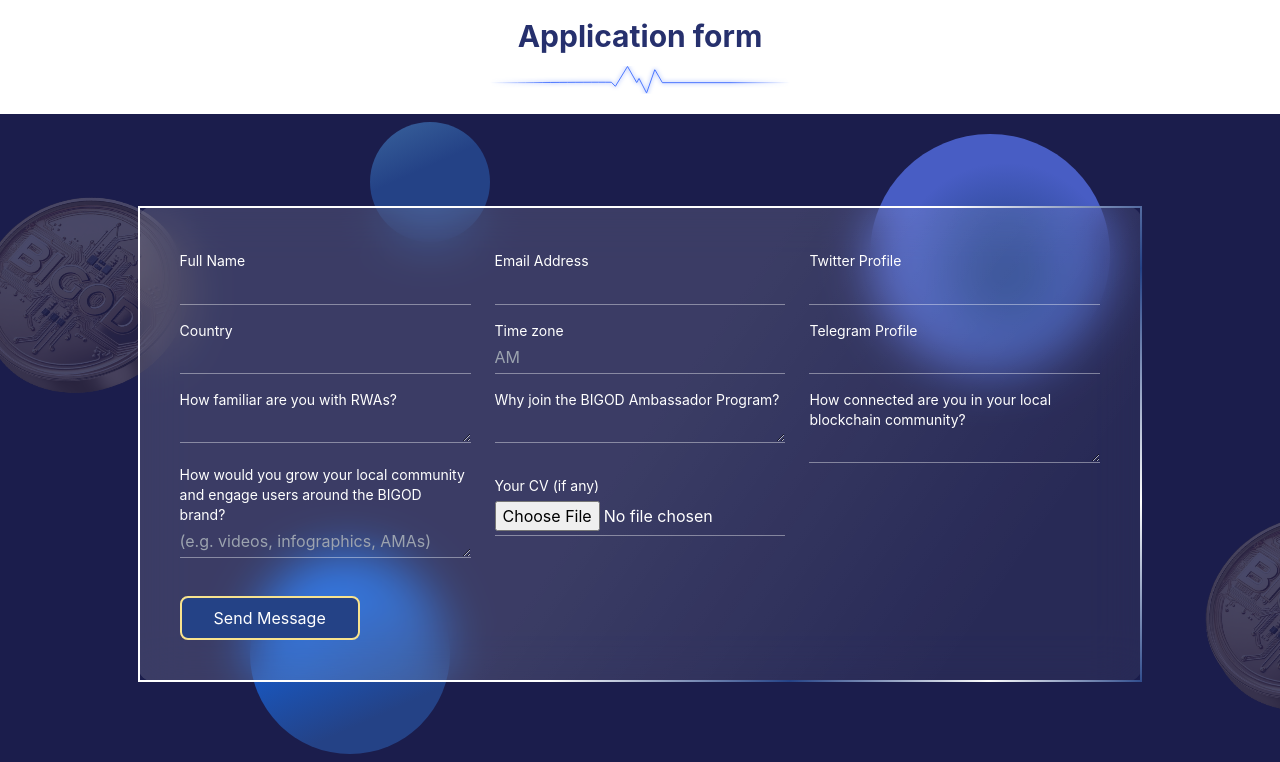
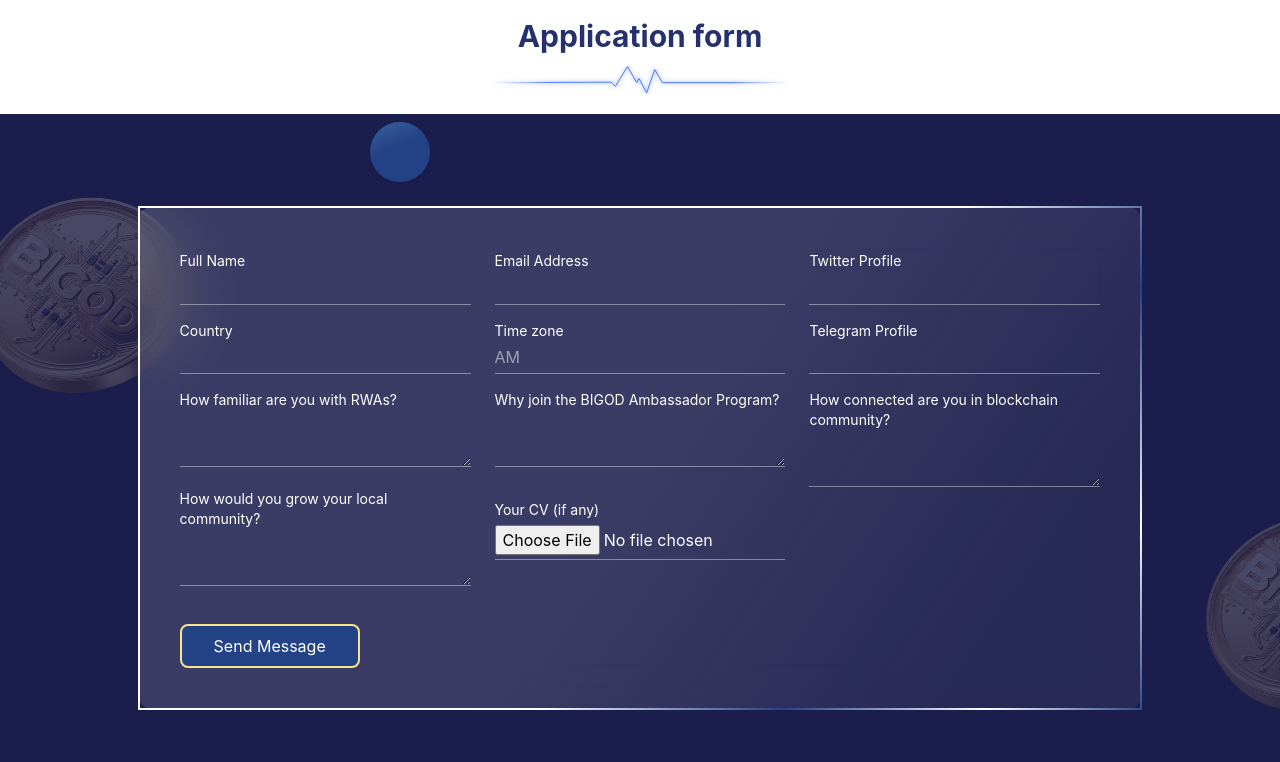
Before and after one commit to Srishti60/bigod-ambassador-program, a React (Create React App) app in the folder Bigod-Ambassdor-code/my-app-cra/: page / in a window 1280 px wide. Shown: the part 4860-5622 px from the top of the page. Built offline with nearby package versions, Linux system fonts and the light colour scheme.

Commit message:
integrate form submit api

```diff
--- a/Bigod-Ambassdor-code/my-app-cra/package.json
+++ b/Bigod-Ambassdor-code/my-app-cra/package.json
@@ -8,8 +8,10 @@
     "@testing-library/react": "^16.3.0",
     "@testing-library/user-event": "^13.5.0",
     "aos": "^2.3.4",
+    "axios": "^1.13.2",
     "react": "^19.2.1",
     "react-dom": "^19.2.1",
+    "react-hot-toast": "^2.6.0",
     "react-icons": "^5.5.0",
     "react-router-dom": "^7.6.2",
     "react-scripts": "5.0.1",
--- a/Bigod-Ambassdor-code/my-app-cra/src/Components/Homepage/application.jsx
+++ b/Bigod-Ambassdor-code/my-app-cra/src/Components/Homepage/application.jsx
@@ -1,10 +1,88 @@
-import React from "react";
-import underline from "../../images/underline.png";
+import React, { useState } from "react";
+import axios from "axios";
+import {toast} from "react-hot-toast";
 import coin from "../../images/coin.png";
 import plane from "../../images/plane.png";
 import BorderRayCircuit from "../BorderRay/borderRay";
 
 const Application = () => {
+  const [form, setForm] = useState({
+    fullName: "",
+    country: "",
+    familiar: "",
+    growCommunity: "",
+    email: "",
+    timezone: "",
+    whyJoin: "",
+    twitter: "",
+    telegram: "",
+    connected: "",
+    cvFile: null,
+  });
+
+  const [loading, setLoading] = useState(false);
+
+  // Handle Input Change
+  const handleChange = (e) => {
+    const { name, value } = e.target;
+    setForm({ ...form, [name]: value });
+  };
+
+  // Handle File Upload
+  const handleFile = (e) => {
+    setForm({ ...form, cvFile: e.target.files[0] });
+  };
+
+  // Submit Form API
+  const handleSubmit = async () => {
+    if (!form.fullName || !form.email) {
+      toast.error("Name & Email are required!");
+      return;
+    }
+
+    setLoading(true);
+
+    try {
+      const fd = new FormData();
+      for (let key in form) {
+        fd.append(key, form[key]);
+      }
+
+      const res = await axios.post(
+        "https://newapi.aiiongold.com/api/users/ambassador/request_send",
+        fd,
+        {
+         headers: {
+          "Content-Type": "multipart/form-data",
+          "x-api-key": "a45i2i10-ong2-4o61-aiiongold-91l0-d2n17e2wd883",
+        },
+        }
+      );
+
+      toast.success(res.data.message || "your ambassador application has been received. We will review your application and get back to you soon.!");
+      setLoading(false);
+
+      // Reset form after submit
+      setForm({
+        fullName: "",
+        country: "",
+        familiar: "",
+        growCommunity: "",
+        email: "",
+        timezone: "",
+        whyJoin: "",
+        twitter: "",
+        telegram: "",
+        connected: "",
+        cv: null,
+      });
+    } catch (err) {
+      console.log(err);
+      alert("Something went wrong! Try again.");
+      setLoading(false);
+    }
+  };
+
   return (
     <div className="w-full bg-white">
       {/* Top Title Section */}
@@ -34,40 +112,22 @@
           className="absolute w-[120px] sm:w-[180px] md:w-[300px] opacity-20 right-[-40px] md:right-[-180px] rotate-[32.1deg] bottom-0"
         />
 
-        {/* Circles Behind */}
+        {/* Background Circles */}
         <div
-          className="absolute w-[60px] h-[60px] sm:w-[70px] sm:h-[70px] md:w-[120px] md:h-[120px] rounded-full left-[50%] md:left-[370px] top-[8px] -translate-x-1/2 md:translate-x-0"
+          className="absolute w-[60px] h-[60px] rounded-full left-[50%] md:left-[370px] top-[8px]"
           style={{
             background:
               "linear-gradient(155.93deg, #375F9A 4.53%, #244286 40.73%)",
           }}
         ></div>
 
-        <div
-          className="absolute w-[100px] h-[100px] sm:w-[120px] sm:h-[120px] md:w-[240px] md:h-[240px] rounded-full right-[8%] md:right-[170px] top-[20px]"
-          style={{
-            background:
-              "radial-gradient(46.14% 46.14% at 56.4% 58.08%, #244286 5.77%, #485DC4 100%)",
-          }}
-        ></div>
-
-        <div
-          className="absolute w-[90px] h-[90px] sm:w-[100px] sm:h-[100px] md:w-[200px] md:h-[200px] rounded-full left-[15%] md:left-[250px] bottom-[10px]"
-          style={{
-            background:
-              "linear-gradient(155.93deg, #0C6EFF 4.53%, #244286 75.84%)",
-          }}
-        ></div>
-
-        {/* circle Behind end */}
-
-        {/* Form */}
+        {/* Form Container */}
         <div
           className="
-    relative mx-auto mt- sm:absolute sm:left-1/2 lg:top-[80px] md:top-[60px] sm:-translate-x-1/2
-    w-full sm:w-[85%] md:w-[80%] lg:max-w-[1100px]
-    border-[2px] backdrop-blur-xl rounded-2xl p-6 md:p-10 text-white
-  "
+            relative mx-auto mt- sm:absolute sm:left-1/2 lg:top-[80px] md:top-[60px] sm:-translate-x-1/2
+            w-full sm:w-[85%] md:w-[80%] lg:max-w-[1100px]
+            border-[2px] backdrop-blur-xl rounded-2xl p-6 md:p-10 text-white
+          "
           style={{
             borderImage:
               "linear-gradient(130.38deg, #FFFFFF 57.86%, #244286 74.98%, #FEFEFE 89.11%, #244286 100.67%) 1",
@@ -82,18 +142,25 @@
             className="hidden sm:block w-[130px] md:w-[190px] absolute right-5 md:right-40 bottom-[-20px] md:bottom-[-33px] rotate-[5deg]"
           />
 
+          {/* 3 Column Form */}
           <div className="grid grid-cols-1 md:grid-cols-3 gap-6">
+
             {/* Column 1 */}
-
-            <div className="order-1 md:order-none">
+            <div>
               <label className="text-sm">Full Name</label>
               <input
+                name="fullName"
+                value={form.fullName}
+                onChange={handleChange}
                 type="text"
                 className="w-full bg-transparent border-b border-white/40 focus:border-white outline-none py-1"
               />
 
               <label className="text-sm mt-4 block">Country</label>
               <input
+                name="country"
+                value={form.country}
+                onChange={handleChange}
                 type="text"
                 className="w-full bg-transparent border-b border-white/40 focus:border-white outline-none py-1"
               />
@@ -102,34 +169,41 @@
                 How familiar are you with RWAs?
               </label>
               <textarea
+                name="familiar"
+                value={form.familiar}
+                onChange={handleChange}
                 className="w-full bg-transparent border-b border-white/40 focus:border-white outline-none py-1"
-                rows={1}
               ></textarea>
 
               <label className="text-sm mt-4 block">
-                How would you grow your local community and engage users around
-                the BIGOD brand?
+                How would you grow your local community?
               </label>
               <textarea
-                placeholder="(e.g. videos, infographics, AMAs)"
+                name="growCommunity"
+                value={form.growCommunity}
+                onChange={handleChange}
                 className="w-full bg-transparent border-b border-white/40 focus:border-white outline-none py-1"
-                rows={1}
               ></textarea>
             </div>
 
             {/* Column 2 */}
-
-            <div className="order-3 md:order-none">
+            <div>
               <label className="text-sm">Email Address</label>
               <input
+                name="email"
+                value={form.email}
+                onChange={handleChange}
                 type="email"
                 className="w-full bg-transparent border-b border-white/40 focus:border-white outline-none py-1"
               />
 
               <label className="text-sm mt-4 block">Time zone</label>
               <input
+                name="timezone"
+                value={form.timezone}
+                onChange={handleChange}
+                type="text"
                 placeholder="AM"
-                type="text"
                 className="w-full bg-transparent border-b border-white/40 focus:border-white outline-none py-1"
               />
 
@@ -137,48 +211,61 @@
                 Why join the BIGOD Ambassador Program?
               </label>
               <textarea
+                name="whyJoin"
+                value={form.whyJoin}
+                onChange={handleChange}
                 className="w-full bg-transparent border-b border-white/40 focus:border-white outline-none py-1"
-                rows={1}
               ></textarea>
 
               <div className="mt-6">
                 <label className="text-sm">Your CV (if any)</label>
                 <input
                   type="file"
-                  placeholder="Upload your CV"
+                  onChange={handleFile}
                   className="w-full bg-transparent border-b border-white/40 focus:border-white outline-none py-1"
                 />
               </div>
             </div>
 
             {/* Column 3 */}
-
-            <div className="order-2 md:order-none">
+            <div>
               <label className="text-sm">Twitter Profile</label>
               <input
+                name="twitter"
+                value={form.twitter}
+                onChange={handleChange}
                 type="text"
                 className="w-full bg-transparent border-b border-white/40 focus:border-white outline-none py-1"
               />
 
               <label className="text-sm mt-4 block">Telegram Profile</label>
               <input
+                name="telegram"
+                value={form.telegram}
+                onChange={handleChange}
                 type="text"
                 className="w-full bg-transparent border-b border-white/40 focus:border-white outline-none py-1"
               />
 
               <label className="text-sm mt-4 block">
-                How connected are you in your local blockchain community?
+                How connected are you in blockchain community?
               </label>
               <textarea
+                name="connected"
+                value={form.connected}
+                onChange={handleChange}
                 className="w-full bg-transparent border-b border-white/40 focus:border-white outline-none py-1"
-                rows={1}
               ></textarea>
             </div>
           </div>
 
-          {/* Button */}
-          <button className="mt-8 px-8 py-2 bg-[#244286] border-[2px] border-[#F8E38E] rounded-lg text-white hover:bg-blue-700 transition">
-            Send Message
+          {/* Submit Button */}
+          <button
+            onClick={handleSubmit}
+            disabled={loading}
+            className="mt-8 px-8 py-2 bg-[#244286] border-[2px] border-[#F8E38E] rounded-lg text-white hover:bg-blue-700 transition disabled:opacity-50"
+          >
+            {loading ? "Sending..." : "Send Message"}
           </button>
         </div>
       </div>
```
Also changed, not shown: 2 other files (tests, documents, lock files or other folders).
